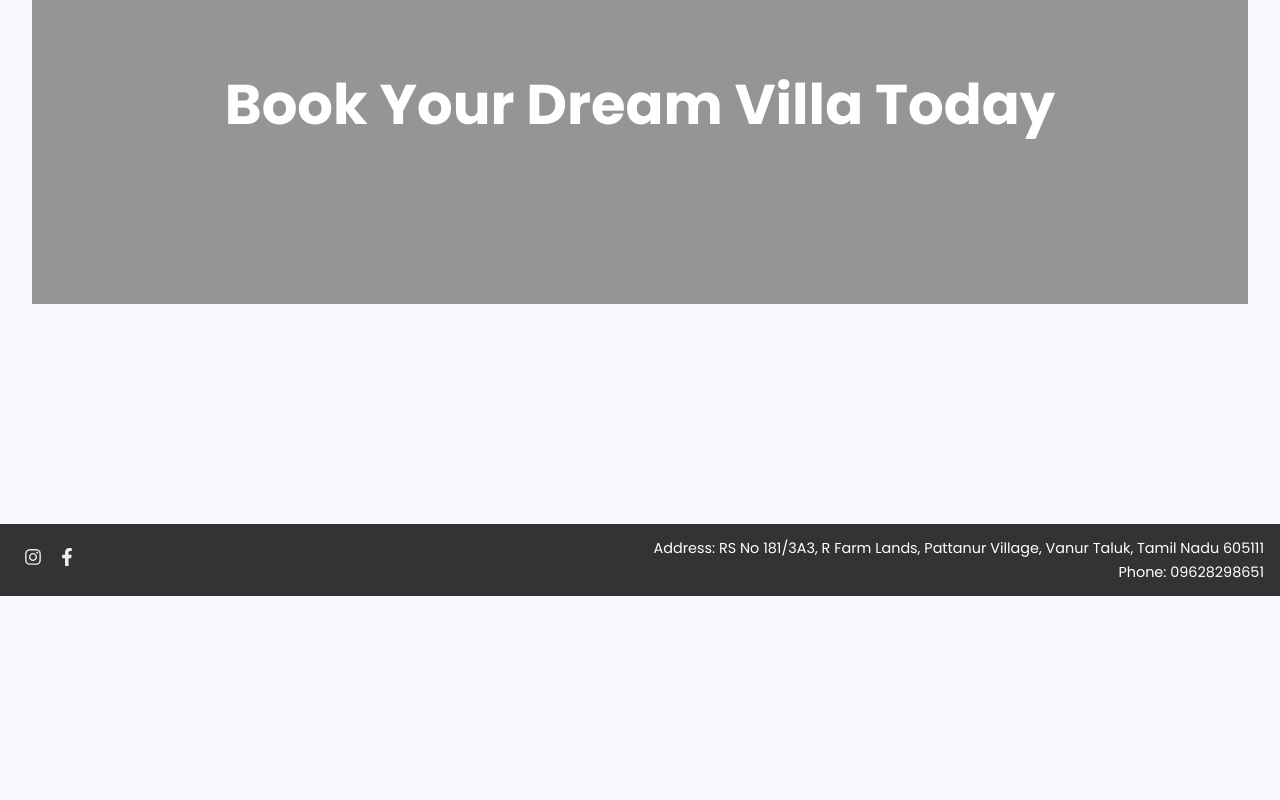
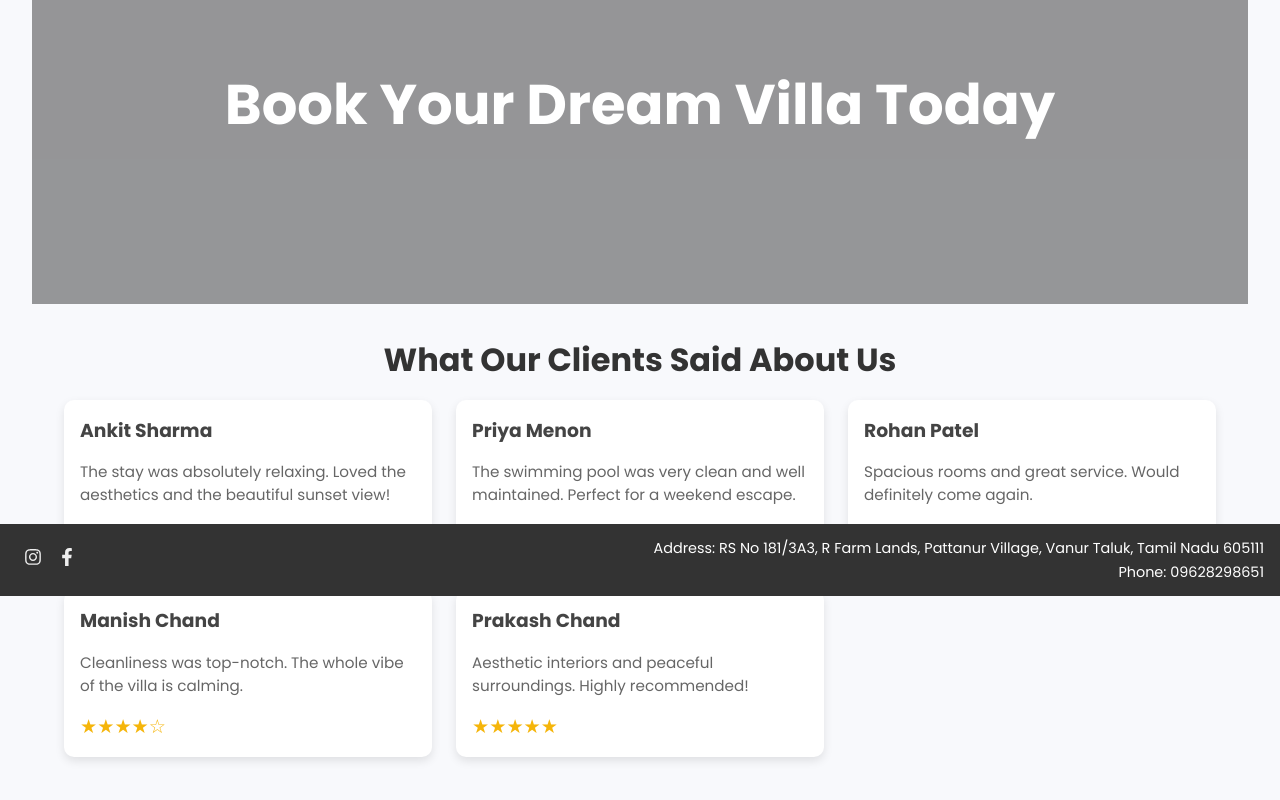
Before and after one commit to manishchandrajwar/nandishhomes, a React (Vite) app: page / in a window 1280 px wide. Shown: the part 204-1004 px from the top of the page. Before the commit the page ends 800 px from the top, so only its background shows below. Built offline with nearby package versions, Linux system fonts and the light colour scheme.

Commit message:
Added reviews

```diff
--- a/src/pages/Hero/Hero.jsx
+++ b/src/pages/Hero/Hero.jsx
@@ -10,6 +10,7 @@ import image8 from "../../assets/img8.jpeg";
 
 const Hero = () => {
   return (
+    <>
       <div className="hero">
         <div className="slider">
           <div className="slides">
@@ -27,7 +28,53 @@ const Hero = () => {
         <div className="overlay">
           <h1>Book Your Dream Villa Today</h1>
         </div>
+
       </div>
+      <h2 className="reviews-heading">What Our Clients Said About Us</h2>
+        <div className="review-section">
+          {[
+            {
+              name: "Ankit Sharma",
+              review:
+                "The stay was absolutely relaxing. Loved the aesthetics and the beautiful sunset view!",
+              stars: 5,
+            },
+            {
+              name: "Priya Menon",
+              review:
+                "The swimming pool was very clean and well maintained. Perfect for a weekend escape.",
+              stars: 4,
+            },
+            {
+              name: "Rohan Patel",
+              review:
+                "Spacious rooms and great service. Would definitely come again.",
+              stars: 5,
+            },
+            {
+              name: "Manish Chand",
+              review:
+                "Cleanliness was top-notch. The whole vibe of the villa is calming.",
+              stars: 4,
+            },
+            {
+              name: "Prakash Chand",
+              review:
+                "Aesthetic interiors and peaceful surroundings. Highly recommended!",
+              stars: 5,
+            },
+          ].map(({ name, review, stars }, index) => (
+            <div className="review-card" key={index}>
+              <h3>{name}</h3>
+              <p>{review}</p>
+              <div className="stars">
+                {"★".repeat(stars)}
+                {"☆".repeat(5 - stars)}
+              </div>
+            </div>
+          ))}
+        </div>
+    </>
   );
 };
 
--- a/src/pages/Hero/hero.css
+++ b/src/pages/Hero/hero.css
@@ -50,3 +50,45 @@
   font-weight: bold;
   text-align: center;
 }
+
+.reviews-heading {
+  text-align: center;
+  font-size: 2rem;
+  margin: 2rem 0 1rem;
+  color: #333;
+}
+
+.review-section {
+  display: grid;
+  grid-template-columns: repeat(auto-fit, minmax(280px, 1fr));
+  gap: 1.5rem;
+  padding: 0 2rem 3rem;
+}
+
+.review-card {
+  background: #fff;
+  border-radius: 10px;
+  box-shadow: 0 4px 10px rgba(0,0,0,0.1);
+  padding: 1rem;
+  transition: transform 0.2s ease;
+}
+
+.review-card:hover {
+  transform: translateY(-5px);
+}
+
+.review-card h3 {
+  margin: 0 0 0.5rem;
+  color: #444;
+}
+
+.review-card p {
+  font-size: 0.95rem;
+  color: #666;
+}
+
+.stars {
+  color: #f5b50a;
+  margin-top: 0.5rem;
+  font-size: 1.2rem;
+}
```
Lines whose indentation alone changed are shown as unchanged.
